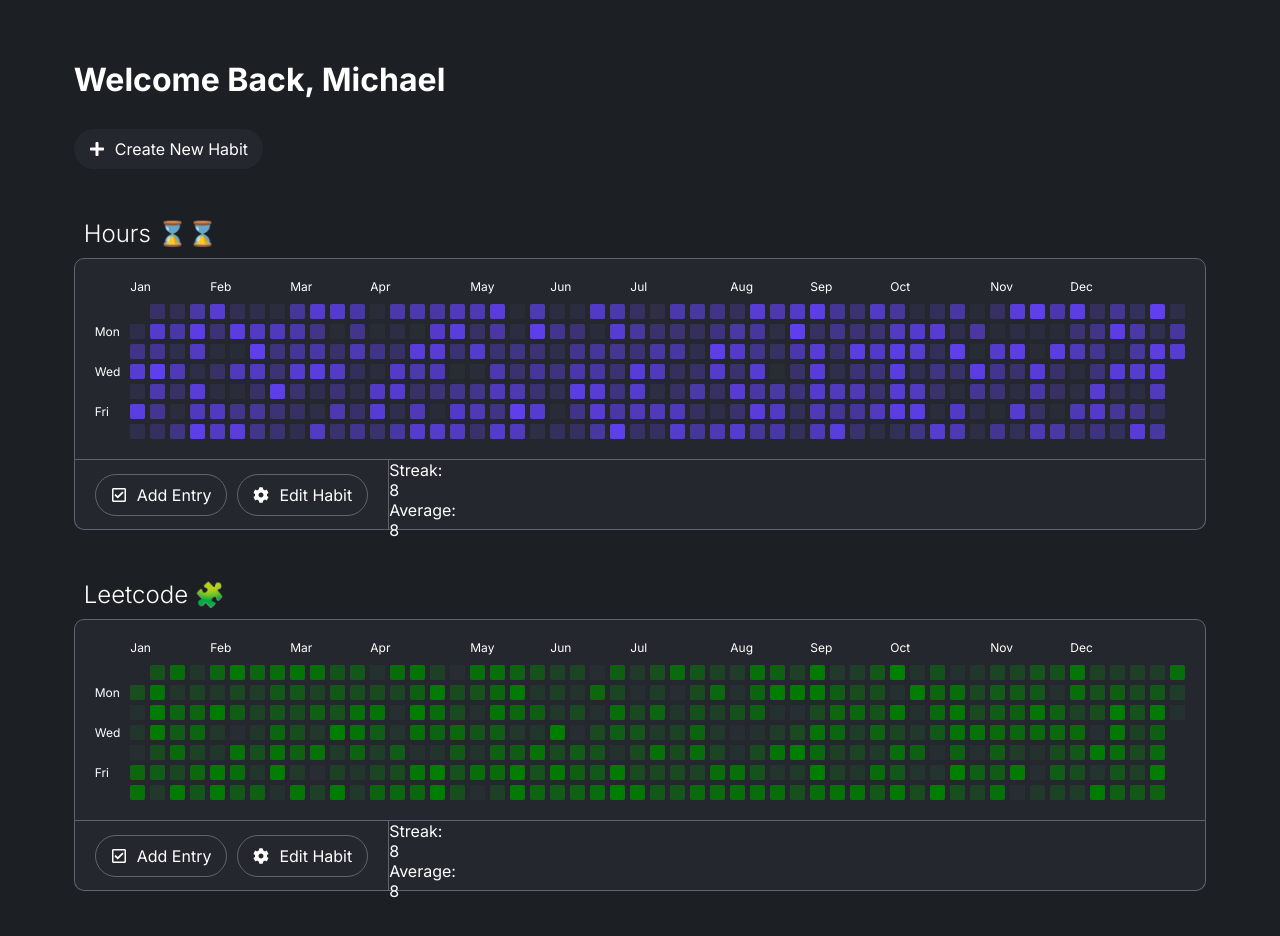
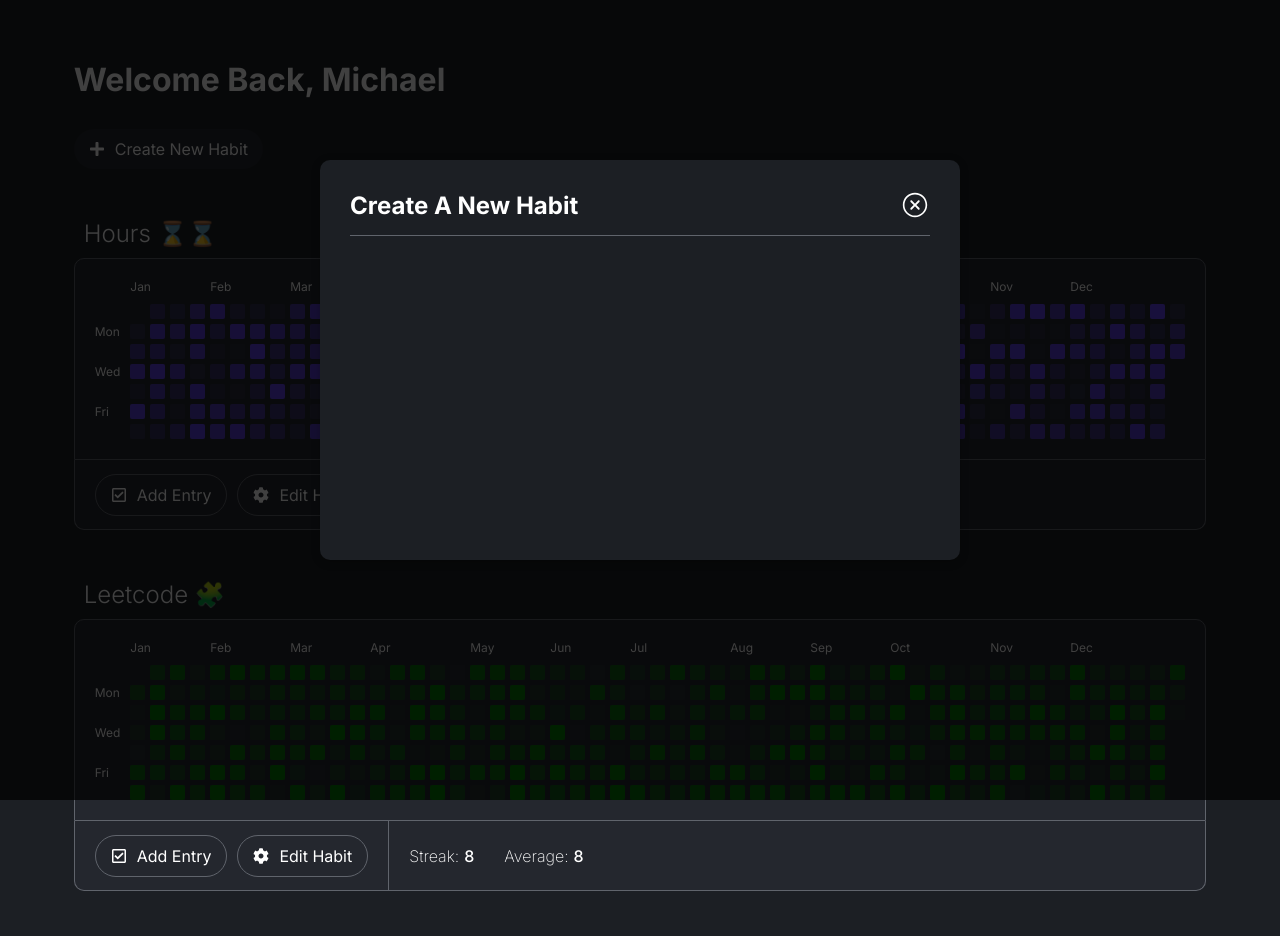
Before and after one commit to abedmohammed/commitment, a Next.js app in the folder frontend/: page / in a window 1280 px wide. Shown: the top 936 px of the page. Built offline with nearby package versions, Linux system fonts and the light colour scheme.

Commit message:
Implemented modal window

```diff
--- a/frontend/src/components/Modal.js
+++ b/frontend/src/components/Modal.js
@@ -1,15 +1,20 @@
 import React from "react";
 import Backdrop from "./Backdrop";
 import { CSSTransition } from "react-transition-group";
+import { IoIosCloseCircleOutline } from "react-icons/io";
 
-const ModalOverlay = (props) => {
-    const content = (
-        <div>
-          {props.children}
+const ModalOverlay = ({ children, title, onCancel }) => {
+  return (
+    <div className="modal">
+      <div className="modal__header">
+        <h2 className="modal__title">{title}</h2>
+        <button className="modal__close" onClick={onCancel}>
+          <IoIosCloseCircleOutline className="modal__close-icon" />
+        </button>
+      </div>
+      {children}
     </div>
   );
-
-    return content;
 };
 
 const Modal = (props) => {
--- a/frontend/src/pages/index.js
+++ b/frontend/src/pages/index.js
@@ -6,7 +6,7 @@ import Button from "@/components/Button";
 import { useState } from "react";
 
 export default function Home() {
-  const [showCreate, setShowCreate] = useState(false);
+  const [showCreate, setShowCreate] = useState(true);
 
   const openCreateHandler = () => setShowCreate(true);
   const closeCreateHandler = () => setShowCreate(false);
@@ -30,15 +30,21 @@ export default function Home() {
       <main className="dashboard">
         <h1 className="dashboard__title">Welcome Back, Michael</h1>
         <div className="dashboard__options">
-          <Button text={"Create New Habit"} icon={<FaPlus />}></Button>
+          <Button
+            clickHandler={openCreateHandler}
+            text={"Create New Habit"}
+            icon={<FaPlus />}
+          ></Button>
         </div>
         <div className="habits">
           <CommitChart colour="#603FEF" title="Hours ⌛⌛" />
           <CommitChart colour="green" title="Leetcode 🧩" />
         </div>
-        <Modal show={showCreate}>
-          <p>TEST</p>
-        </Modal>
+        <Modal
+          show={showCreate}
+          onCancel={closeCreateHandler}
+          title="Create A New Habit"
+        ></Modal>
       </main>
     </>
   );
--- a/frontend/src/sass/components/_button.scss
+++ b/frontend/src/sass/components/_button.scss
@@ -17,7 +17,11 @@
   }
 
   &:hover {
-    transform: translateY(-5px);
+    transform: translateY(-3px);
     background: var(--color-background-light-2);
   }
+
+  &:active {
+    transform: translateY(-1px);
+  }
 }
--- a/frontend/src/sass/components/_habit.scss
+++ b/frontend/src/sass/components/_habit.scss
@@ -27,4 +27,24 @@
     border-right: 1px var(--color-background-light-3) solid;
     padding: 0 rem(20px);
   }
+
+  &__stats {
+    display: flex;
+    align-items: center;
+    gap: rem(30px);
+    padding: 0 rem(20px);
+  }
+
+  &__stat {
+    display: flex;
+    gap: rem(5px);
+  }
+
+  &__stat-label {
+    font-weight: 200;
+  }
+
+  &__stat-value {
+    font-weight: 500;
+  }
 }
--- a/frontend/src/sass/components/_index.scss
+++ b/frontend/src/sass/components/_index.scss
@@ -1,3 +1,4 @@
 @forward "commitchart";
 @forward "button";
 @forward "habit";
+@forward "modal";
--- /dev/null
+++ b/frontend/src/sass/components/_modal.scss
@@ -0,0 +1,71 @@
+@use "../abstracts/" as *;
+
+.backdrop {
+  position: fixed;
+  top: 0;
+  left: 0;
+  width: 100%;
+  height: 100vh;
+  background: rgba(0, 0, 0, 0.75);
+  z-index: 10;
+}
+
+.modal {
+  z-index: 100;
+  position: fixed;
+  top: 45%;
+  left: 50%;
+  transform: translate(-50%, -50%);
+  width: 50%;
+  height: 50%;
+  background: var(--color-background);
+  box-shadow: 0 2px 8px rgba(0, 0, 0, 0.26);
+  border-radius: 10px;
+  padding: rem(30px) rem(30px);
+
+  &__header {
+    display: flex;
+    justify-content: space-between;
+    align-items: center;
+    padding-bottom: rem(15px);
+    border-bottom: 1px var(--color-background-light-3) solid;
+  }
+
+  &__close {
+    background: none;
+    border: none;
+    cursor: pointer;
+  }
+
+  &__close-icon {
+    font-size: rem(30px);
+    color: #fff;
+    transition: all 0.2s;
+
+    &:hover {
+      color: #ccc;
+    }
+  }
+}
+
+.modal-enter {
+  transform: translate(-50%, calc(-50% - 5rem));
+  opacity: 0;
+}
+
+.modal-enter-active {
+  transform: translate(-50%, -50%);
+  opacity: 1;
+  transition: all 200ms;
+}
+
+.modal-exit {
+  transform: translate(-50%, -50%);
+  opacity: 1;
+}
+
+.modal-exit-active {
+  transform: translate(-50%, calc(-50% - 5rem));
+  opacity: 0;
+  transition: all 200ms;
+}
--- a/frontend/src/sass/layout/_index.scss
+++ b/frontend/src/sass/layout/_index.scss
@@ -0,0 +1 @@
+@forward "form";
```
Also changed, not shown: frontend/src/sass/layout/_form.scss (added). Lines whose indentation alone changed are shown as unchanged.
